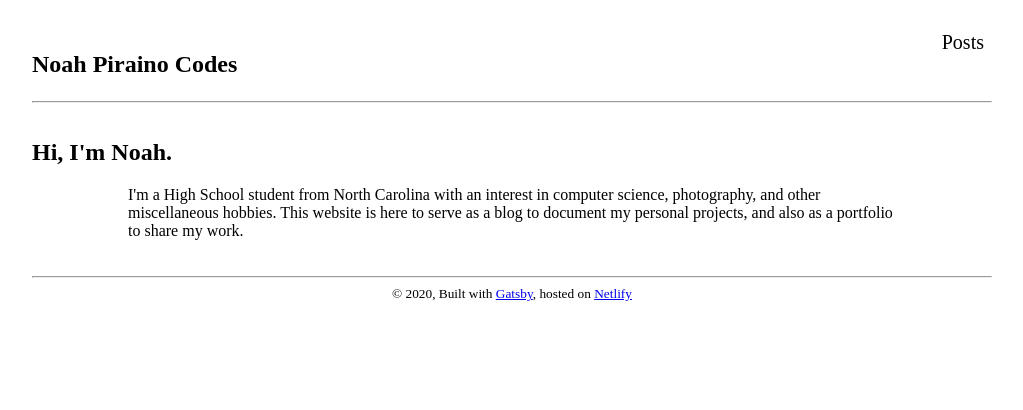
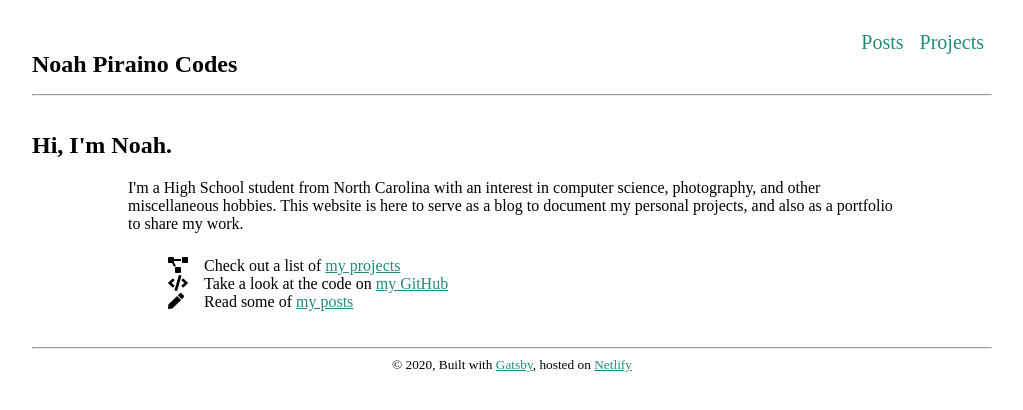
Before and after one commit to PenguinSnail/noahpiraino.codes, a Gatsby site: page / in a window 1280 px wide. Shown: the whole page, without its empty margins (128-1151 px from the left). Built offline with nearby package versions, Linux system fonts and the light colour scheme; Gatsby itself is replaced by a stand-in of ours.

Commit message:
better style organization, link color, and home page quick links

```diff
--- a/package.json
+++ b/package.json
@@ -5,6 +5,9 @@
   "version": "0.1.0",
   "author": "Noah Piraino <noahapiraino@gmail.com> <penguinsnail@onebuttonmouse.com>",
   "dependencies": {
+    "@fortawesome/fontawesome-svg-core": "^1.2.27",
+    "@fortawesome/free-solid-svg-icons": "^5.12.1",
+    "@fortawesome/react-fontawesome": "^0.1.9",
     "@mdx-js/mdx": "^1.5.7",
     "@mdx-js/react": "^1.5.7",
     "gatsby": "^2.19.7",
--- a/src/components/header.js
+++ b/src/components/header.js
@@ -1,43 +1,47 @@
 import { Link } from 'gatsby';
 import PropTypes from 'prop-types';
 import React from 'react';
+
+import '../styles/header.scss';
 
 const Header = ({ siteTitle }) => (
 	<header style={{ marginBottom: '1.45rem' }}>
 		<div>
 			<nav className="navbar">
-				<h1>
+				<h1 className="navbar-title">
 					<Link
 						to="/"
-						style={{
-							color: '#000000',
-							textDecoration: `none`,
-						}}
+						className="navbar-link"
 					>
 						{siteTitle}
 					</Link>
 				</h1>
 				<span className="spacer" />
-				<ul>
-					<li>
+				<ul className="navbar-link-list">
+					<li className="navbar-link-list-item">
 						<Link
 							to="/posts"
 							activeClassName="nav-active"
 							getProps={({ isPartiallyCurrent }) => {
-								return isPartiallyCurrent ? { className: 'nav-active' } : null;
-							}}
-							style={{
-								color: '#000000',
-								textDecoration: `none`,
+								return isPartiallyCurrent ? { className: 'navbar-link nav-active' } : { className: 'navbar-link' };
 							}}
 						>
 							Posts
+						</Link>
+						<Link
+							to="/projects"
+							activeClassName="nav-active"
+							getProps={({ isPartiallyCurrent }) => {
+								return isPartiallyCurrent ? { className: 'navbar-link nav-active' } : { className: 'navbar-link' };
+							}}
+						>
+							Projects
 						</Link>
 					</li>
 				</ul>
 			</nav>
 		</div>
-		<hr className="bottom-divider" />
+		<hr className="header-bottom-divider" />
 	</header>
 );
 
--- a/src/components/postLink.js
+++ b/src/components/postLink.js
@@ -4,11 +4,13 @@ import { Link } from 'gatsby';
 
 import dateOptions from '../utils/dateOptions';
 
+import '../styles/postLink.scss';
+
 const PostLink = ({ slug, title, date, excerpt, style }) => {
 	return (
 		<Link style={{ textDecoration: 'none', color: '#000000' }} to={slug}>
 			<div>
-				<h1 style={{ marginBottom: '0.3rem' }}>{title}</h1>
+				<h1 className="post-link-header">{title}</h1>
 				<p style={{ marginBottom: '0.5rem' }}>
 					{new Date(date).toLocaleDateString('en-US', dateOptions)}
 				</p>
--- a/src/pages/index.js
+++ b/src/pages/index.js
@@ -1,19 +1,20 @@
 import React from 'react';
-
-import getPosts from '../hooks/getPosts';
+import { Link } from 'gatsby';
 
 import Layout from '../components/layout';
 import SEO from '../components/seo';
-import PostLink from '../components/postLink';
+
+import { FontAwesomeIcon } from '@fortawesome/react-fontawesome';
+import { faPen, faProjectDiagram, faCode } from '@fortawesome/free-solid-svg-icons';
+
+import '../styles/index.scss';
 
 const IndexPage = () => {
-	const lastPost = getPosts()[0] || {};
-
 	return (
 		<Layout>
 			<SEO title="Home" />
 			<div style={{ marginBottom: `2.25rem` }}>
-				<h2 style={{marginTop: '2.25rem'}}>Hi, I'm Noah.</h2>
+				<h2 style={{ marginTop: '2.25rem' }}>Hi, I'm Noah.</h2>
 				<div style={{ margin: 'auto', width: '80%' }}>
 					<div>
 						I'm a High School student from North Carolina with an interest in computer
@@ -21,6 +22,26 @@ const IndexPage = () => {
 						to serve as a blog to document my personal projects, and also as a portfolio
 						to share my work.
 					</div>
+					<ul className="home-link-list">
+						<li>
+							<div className="home-link-list-icon-container">
+								<FontAwesomeIcon icon={faProjectDiagram} />
+							</div>
+							Check out a list of <Link to="/projects">my projects</Link>
+						</li>
+						<li>
+							<div className="home-link-list-icon-container">
+								<FontAwesomeIcon icon={faCode} />
+							</div>
+							Take a look at the code on <a href="https://github.com/penguinsnail/">my GitHub</a>
+						</li>
+						<li>
+							<div className="home-link-list-icon-container">
+								<FontAwesomeIcon icon={faPen} />
+							</div>
+							Read some of <Link to="/posts">my posts</Link>
+						</li>
+					</ul>
 				</div>
 			</div>
 		</Layout>
--- a/src/pages/posts.js
+++ b/src/pages/posts.js
@@ -1,5 +1,4 @@
 import React from 'react';
-import { Link } from 'gatsby';
 
 import getPosts from '../hooks/getPosts';
 
--- a/src/posts/2020/2020-03-03_the-first-post.md
+++ b/src/posts/2020/2020-03-03_the-first-post.md
@@ -3,3 +3,5 @@ title: The First Post
 date: 2020-03-03
 published: true
 ---
+
+This is the first post! There isn't any content yet, but there will be soon!
--- a/src/styles/global.scss
+++ b/src/styles/global.scss
@@ -1,61 +1,11 @@
+@import './variables.scss';
+
 .layout-container {
 	margin: 0 auto;
 	max-width: 960px;
 	padding: 1.45rem 1.0875rem;
 }
 
-nav.navbar h1 {
-	margin-bottom: 10px;
+a {
+	color: $link-color;
 }
-header hr.bottom-divider {
-	margin-top: 1rem;
-}
-// list for nav tabs
-nav.navbar ul {
-	// disable bullets
-	list-style-type: none;
-	// zero out spacing
-	padding: 0;
-	margin: 0;
-}
-// tab item
-nav.navbar ul li {
-	display: inline;
-	font-size: 1em;
-}
-// give nav links some margin
-nav.navbar ul li a {
-	margin: 8px 8px 8px 0px;
-}
-// simple underline on the current link
-nav.navbar ul li a.nav-active {
-	border-bottom: 2px solid #000000;
-}
-
-@media screen and (min-width: 600px) {
-	// used for navigation bar
-	nav.navbar {
-		display: flex;
-	}
-	nav.navbar h1 {
-		margin-bottom: 0px;
-	}
-	header hr.bottom-divider {
-		margin-top: 1.45rem;
-	}
-	// spacer to right align nav tabs
-	nav.navbar .spacer {
-		flex: auto;
-	}
-	nav.navbar ul {
-		text-align: right;
-	}
-	// tab item
-	nav.navbar ul li {
-		font-size: 1.25em;
-	}
-	// give nav links some margin
-	nav.navbar ul li a {
-		margin: 8px;
-	}
-}
--- /dev/null
+++ b/src/styles/header.scss
@@ -0,0 +1,67 @@
+@import './variables.scss';
+
+// styles for the header navbar
+
+nav.navbar .navbar-title {
+	margin-bottom: 10px;
+}
+
+nav.navbar .navbar-link {
+	color: #000000;
+	text-decoration: none;
+}
+
+// list for nav tabs
+nav.navbar .navbar-link-list {
+	// disable bullets
+	list-style-type: none;
+	// zero out spacing
+	padding: 0;
+	margin: 0;
+}
+// tab item
+nav.navbar .navbar-link-list-item {
+	display: inline;
+	font-size: 1em;
+}
+// give nav links some margin
+nav.navbar .navbar-link-list-item a {
+	margin: 8px 8px 8px 0px;
+	color: $link-color;
+}
+// simple underline on the current link
+nav.navbar .navbar-link-list-item a.nav-active {
+	border-bottom: 2px solid $link-color;
+}
+
+@media screen and (min-width: 600px) {
+	// used for navigation bar
+	nav.navbar {
+		display: flex;
+	}
+	nav.navbar .navbar-title {
+		margin-bottom: 0px;
+	}
+	nav.navbar .header-bottom-divider {
+		margin-top: 1.45rem;
+	}
+	// spacer to right align nav tabs
+	nav.navbar .spacer {
+		flex: auto;
+	}
+	nav.navbar .navbar-link-list {
+		text-align: right;
+	}
+	// tab item
+	nav.navbar .navbar-link-list-item {
+		font-size: 1.25em;
+	}
+	// give nav links some margin
+	nav.navbar .navbar-link-list-item a {
+		margin: 8px;
+	}
+}
+
+.header-bottom-divider {
+	margin-top: 1rem;
+}
--- /dev/null
+++ b/src/styles/index.scss
@@ -0,0 +1,10 @@
+.home-link-list {
+	margin-top: 1.5rem;
+	list-style-type: none;
+}
+
+.home-link-list-icon-container {
+	width: 1.25rem;
+	margin-right: 1rem;
+	display: inline-block;
+}
--- /dev/null
+++ b/src/styles/postLink.scss
@@ -0,0 +1,6 @@
+@import './variables.scss';
+
+.post-link-header {
+	color: $link-color;
+	margin-bottom: 0.3rem;
+}
--- /dev/null
+++ b/src/styles/variables.scss
@@ -0,0 +1 @@
+$link-color: #228c7a;
```
Also changed, not shown: src/pages/projects.js (added, +15 -0 lines), 1 other file.
